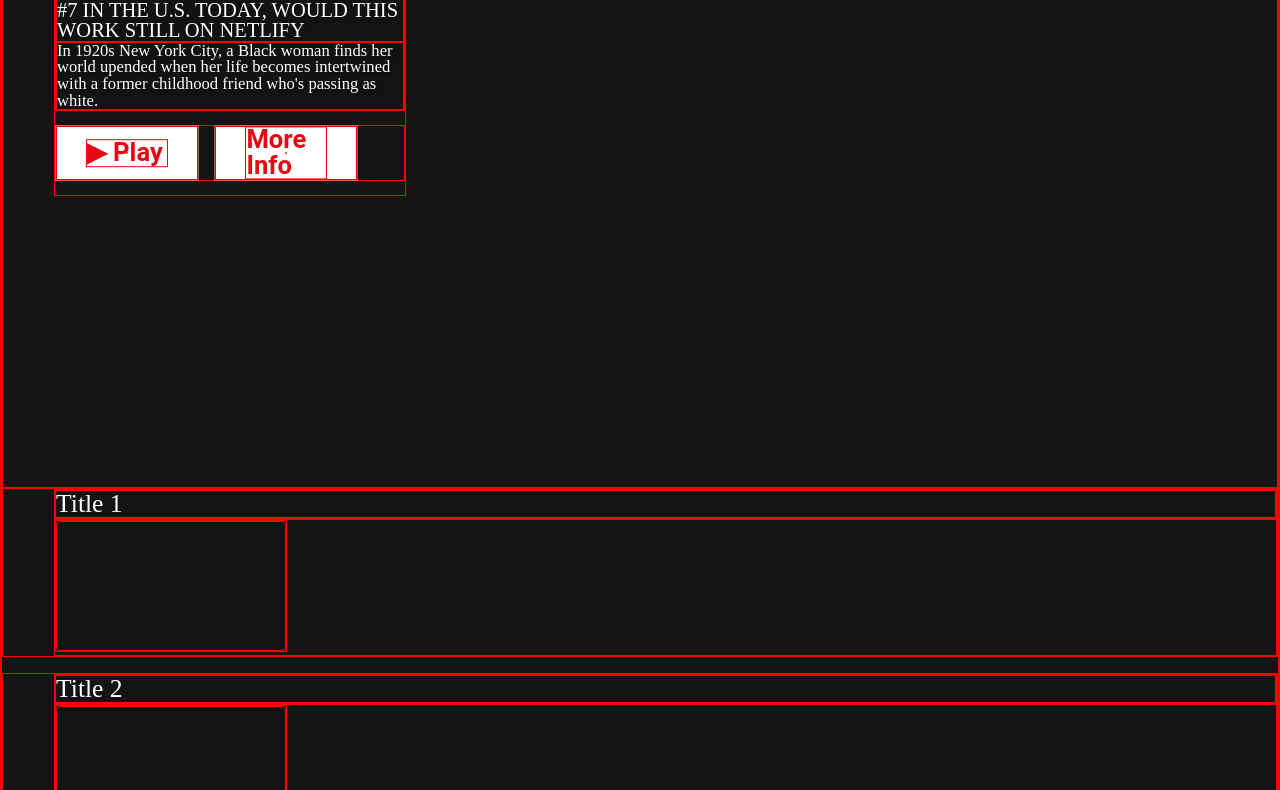
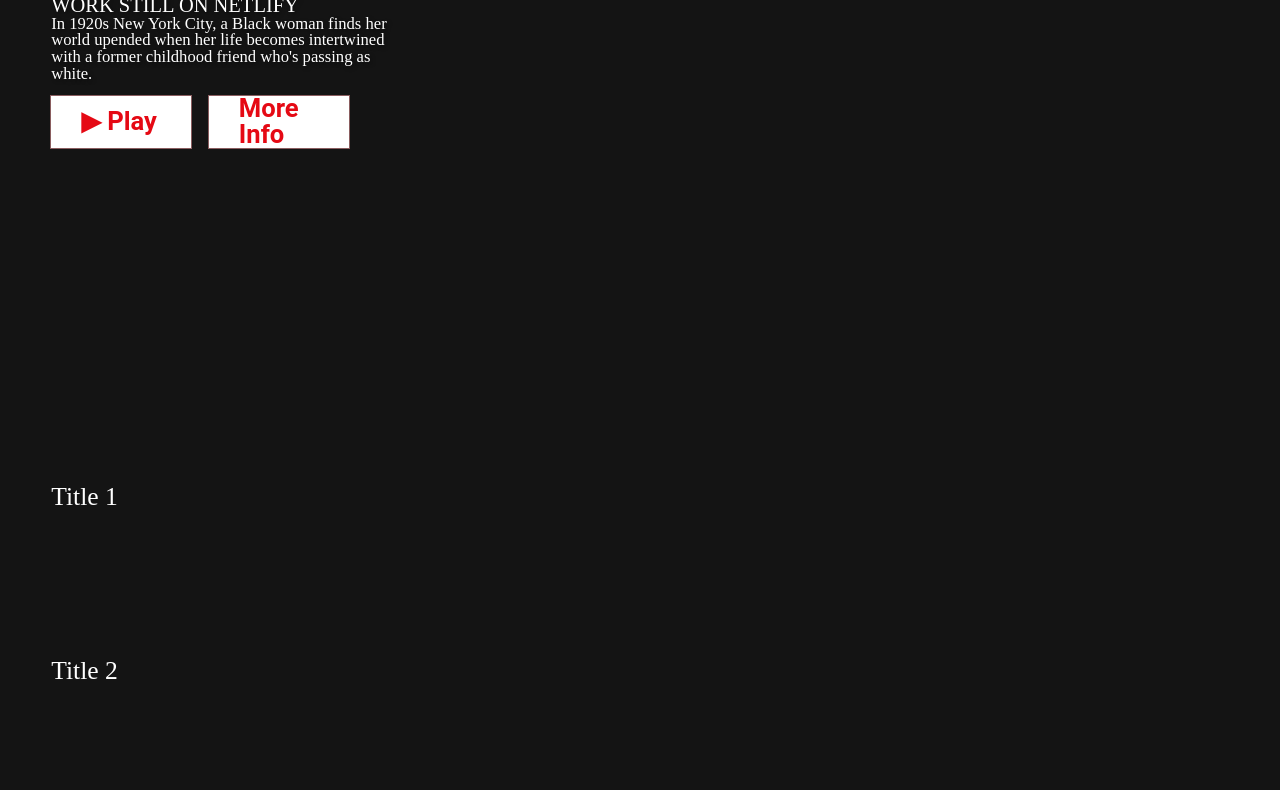
Before and after one commit to khaleel737/NetFlex, a website built with Parcel: page index.html in a window 1280 px wide. Shown: the part 316-1106 px from the top of the page. Built offline with nearby package versions, Linux system fonts and the light colour scheme; no server answers; files whose address does not match are found by name.

Commit message:
finished card styles no border5

```diff
--- a/src/Sass/main.css
+++ b/src/Sass/main.css
@@ -43,7 +43,7 @@ table {
 
 * {
     font-size: 62.5%;
-    border: 1px red solid;
+    /* border: 1px red solid; */
 }
 
 body, html {
```
